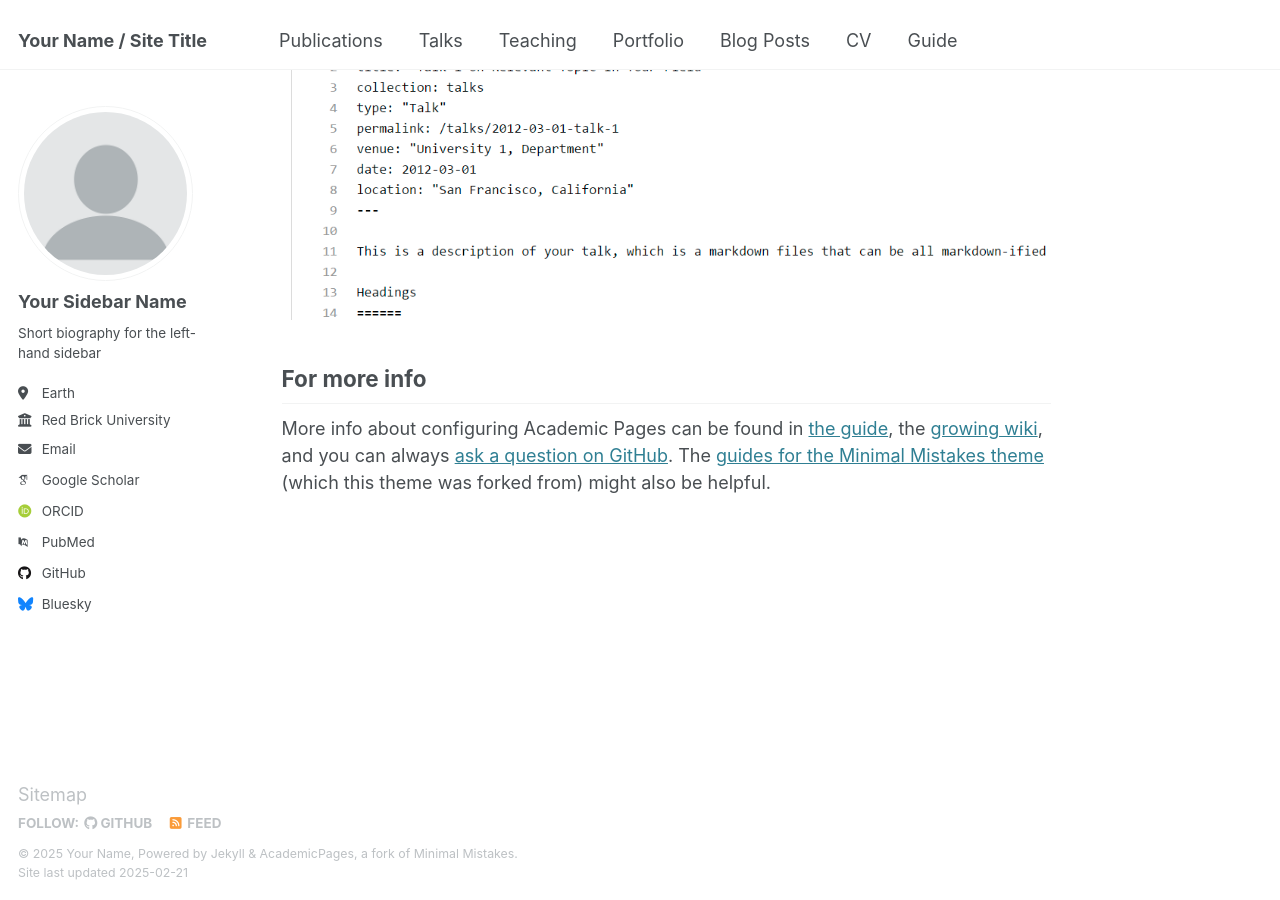
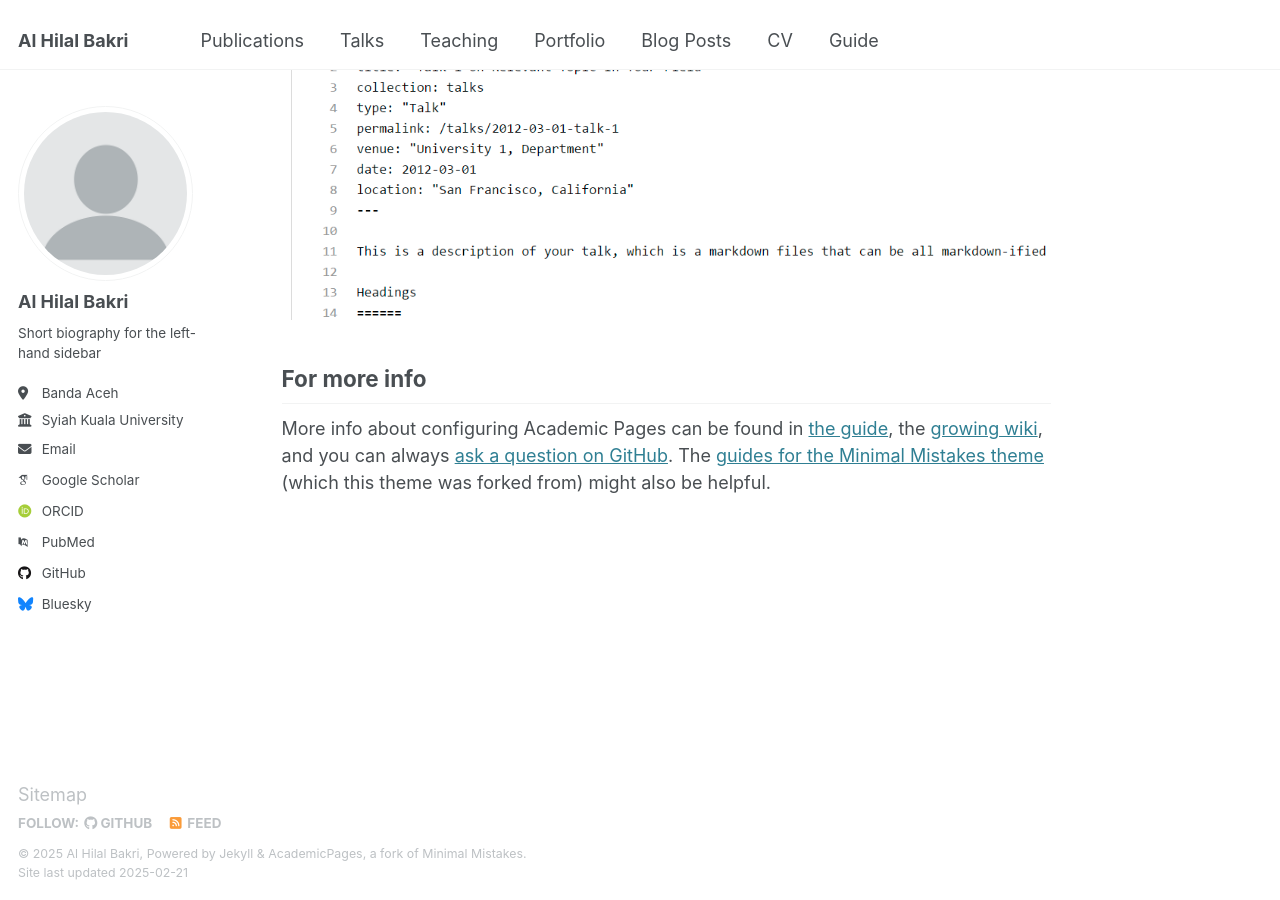
Before and after one commit to Alhilalbakri/Alhilalbakri.github.io, a Jekyll site: the page built from _pages/about.md, in a window 1280 px wide and 900 px high, scrolled down 2642 px. Built offline with Jekyll 4.4.1, drawn with Linux system fonts in a browser that asks for light colours; some web fonts are replaced.

Commit message:
Update _config.yml

```diff
--- a/_config.yml
+++ b/_config.yml
@@ -9,11 +9,11 @@
 # Basic Site Settings
 locale                   : "en-US"
 site_theme               : "default"
-title                    : "Your Name / Site Title"
+title                    : "Al Hilal Bakri"
 title_separator          : "-"
-name                     : &name "Your Name"
+name                     : &name "Al Hilal Bakri"
 description              : &description "personal description"
-url                      : https://academicpages.github.io # the base hostname & protocol for your site e.g. "https://[your GitHub username].github.io"
+url                      : https://alhilalbakri.github.io # the base hostname & protocol for your site e.g. "https://[your GitHub username].github.io"
 baseurl                  : "" # the subpath of your site, e.g. "/blog"
 repository               : "academicpages/academicpages.github.io"
 
@@ -23,13 +23,13 @@ repository               : "academicpages/academicpages.github.io"
 author:
   # Biographic information
   avatar           : "profile.png"
-  name             : "Your Sidebar Name"
+  name             : "Al Hilal Bakri"
   pronouns         : # example: "she/her"
   bio              : "Short biography for the left-hand sidebar"
-  location         : "Earth"
-  employer         : "Red Brick University"
+  location         : "Banda Aceh"
+  employer         : "Syiah Kuala University"
   uri              : # URL
-  email            : "none@example.org"
+  email            : "alhilalbakri@gmail.com"
 
   # Academic websites
   arxiv            : # URL - Update with the correct link to your profile
```
